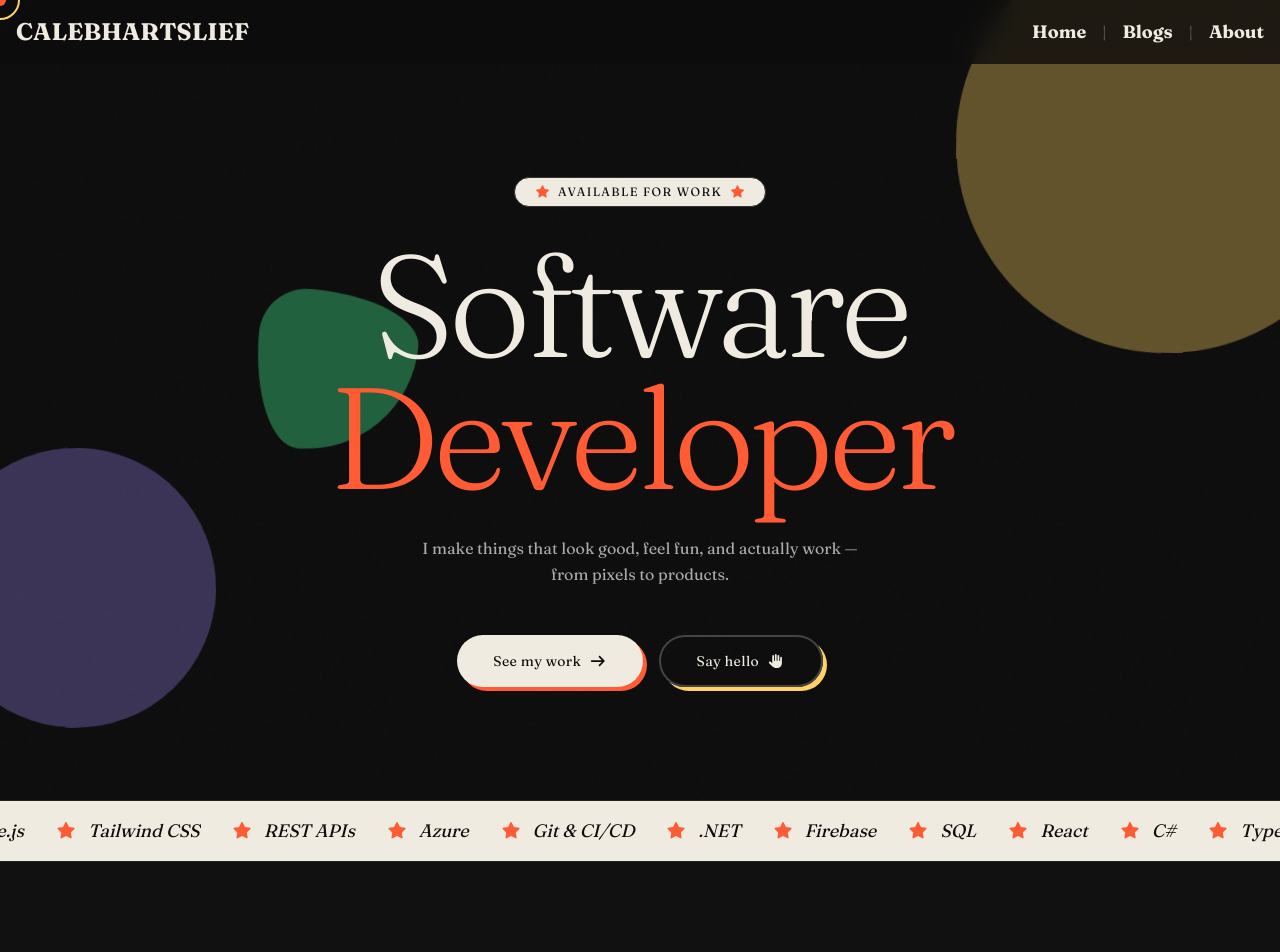
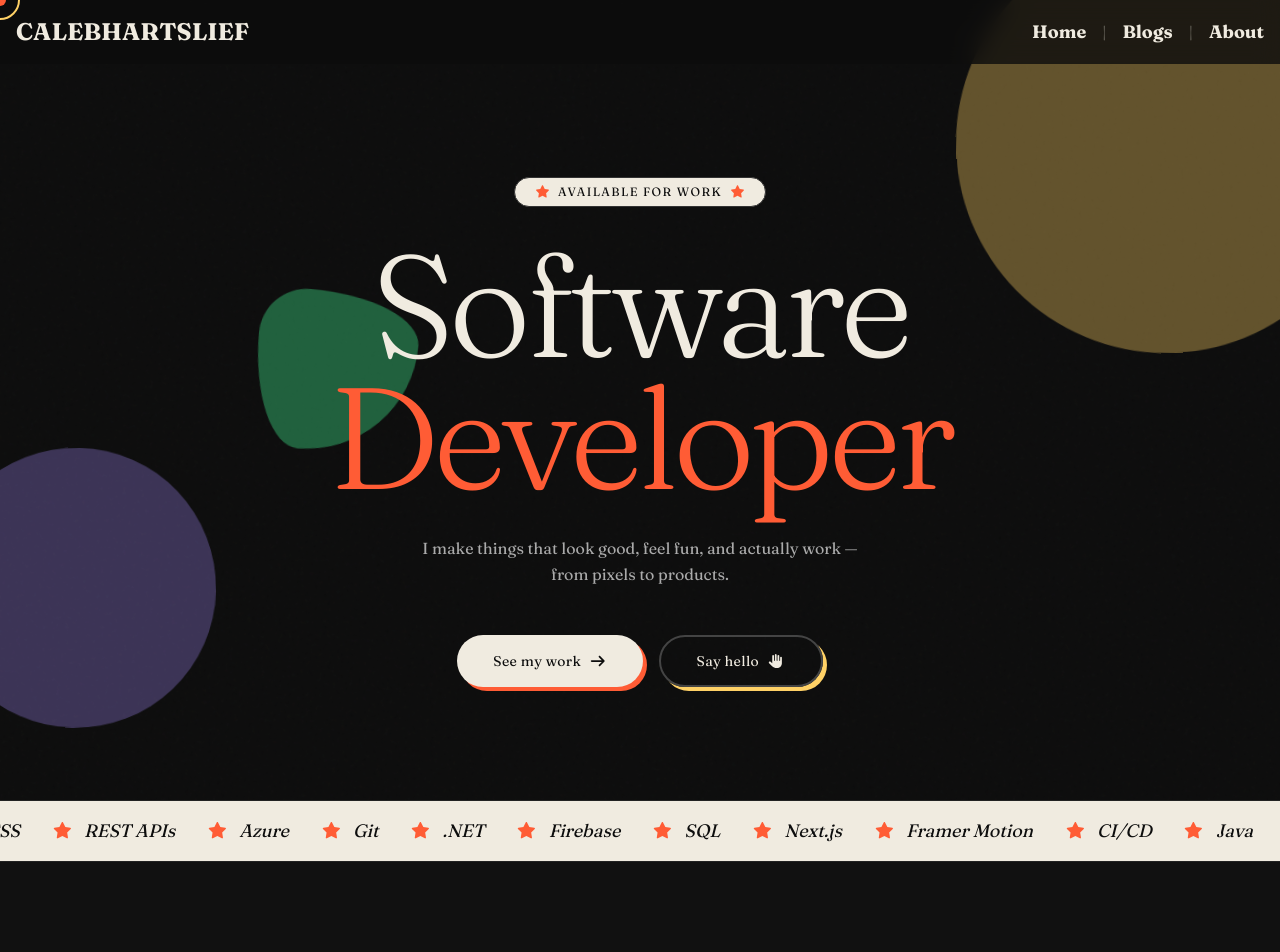
Before and after one commit to Hartslief/Personal_Website, a Next.js app: page / in a window 1280 px wide. Shown: the top 952 px of the page. Built offline with nearby package versions, Linux system fonts and the light colour scheme.

Commit message:
Updated marquee with more text

```diff
--- a/app/components/Marquee.tsx
+++ b/app/components/Marquee.tsx
@@ -9,10 +9,15 @@ const items = [
     "Tailwind CSS",
     "REST APIs",
     "Azure",
-    "Git & CI/CD",
+    "Git",
     ".NET",
     "Firebase",
     "SQL",
+    "Next.js",
+    "Framer Motion",
+    "CI/CD",
+    "Java",
+    "OracleDB",
 ];
 
 // We render TWO identical copies of the item list inside a single animated
--- a/app/globals.css
+++ b/app/globals.css
@@ -73,18 +73,19 @@
 
 /* Marquee — defined outside @layer so it's never purged */
 .marquee-wrapper {
-    display: flex; /* copies sit side-by-side */
-    width: max-content; /* shrink-wraps to actual content width */
+    display: flex;
+    width: max-content;
     animation: marquee 20s linear infinite;
 }
 
 .marquee-track {
     display: flex;
-    gap: 2rem; /* spacing between items */
+    gap: 2rem;
     padding: 0;
-    margin: 0; /* kill any default ul margin */
+    margin: 0;
     list-style: none;
-    padding-right: 2rem; /* match the gap so seam is invisible */
+    padding-right: 2rem;
+    flex-shrink: 0;
 }
 
 @keyframes marquee {
```
